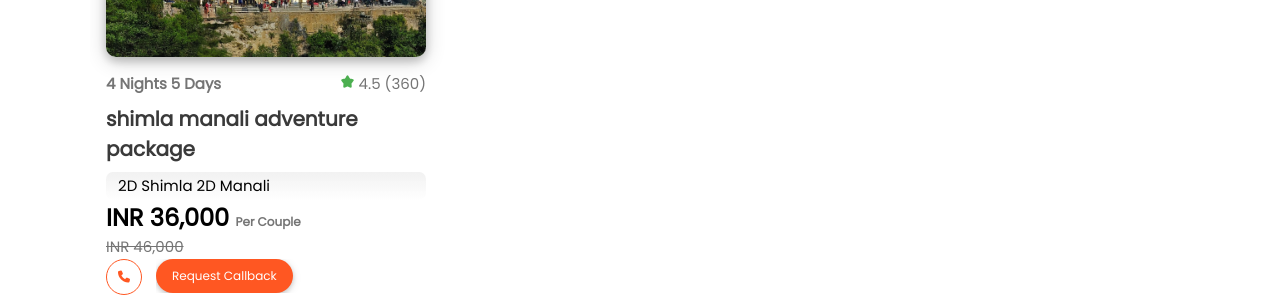
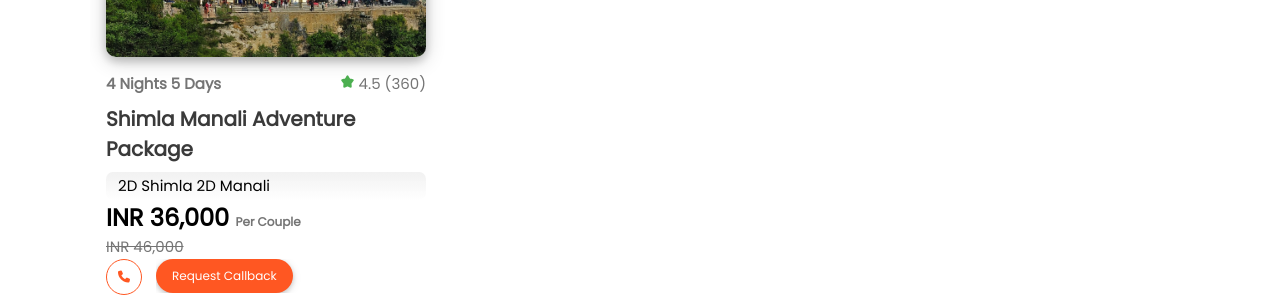
Before and after one commit to VikasLazarus/touristhill, a Jekyll site: the page built from index.markdown, in a window 1280 px wide and 900 px high, scrolled down 876 px. Shown: the part 194-494 px from the top of the window. Built offline with Jekyll 4.4.1, drawn with Linux system fonts in a browser that asks for light colours; nearby versions of some CDN libraries.

```diff
--- a/_posts/2011-12-31-shimla-manali-adventure-package.markdown
+++ b/_posts/2011-12-31-shimla-manali-adventure-package.markdown
@@ -1,8 +1,7 @@
 ---
 layout: tour
-title:  "shimla manali adventure package"
+title:  "Shimla Manali Adventure Package"
 date:   2024-10-09 05:16:52 -0700
 categories: Shimla
 permalink: /tours/:title
-
 ---
```
